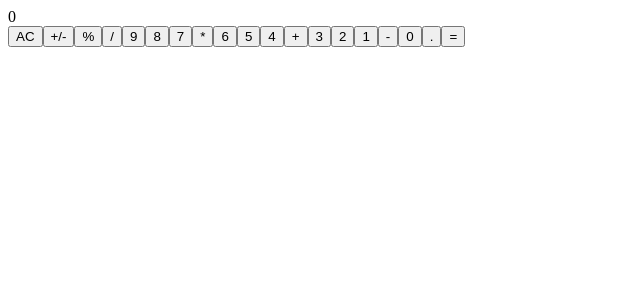
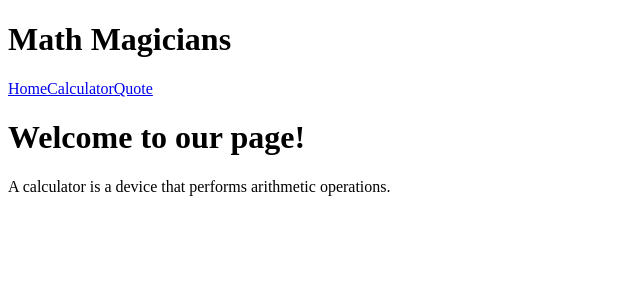
Before and after one commit to Arinpe/Calculator_-React, a React (Create React App) app: page / in a window 1280 px wide. Shown: the top 300 px of the page, without its empty margins (0-640 px from the left). Built offline with nearby package versions, Linux system fonts and the light colour scheme.

Commit message:
Update Milestone 5

```diff
--- a/src/components/App.js
+++ b/src/components/App.js
@@ -1,105 +1,26 @@
-/* eslint-disable no-unused-vars */
-import React, { useState, Component, Fragment } from 'react';
-import ButtonPannel from './ButtonPanel';
-import Display from './Display';
-import Button from './Button';
-import calculate from '../logic/calculate';
+import {
+  Route, BrowserRouter as Router, Switch, Link,
+} from 'react-router-dom';
+import Calculator from './Calculator';
+import Home from './Home';
+import Quote from './Quote';
 
-const buttons = [
-  'AC',
-  '+/-',
-  '%',
-  '/',
-  '9',
-  '8',
-  '7',
-  '*',
-  '6',
-  '5',
-  '4',
-  '+',
-  '3',
-  '2',
-  '1',
-  '-',
-  '0',
-  '.',
-  '=',
-];
-class App extends Component {
-  constructor() {
-    super();
-    this.state = {
-      total: null,
-      prev: '0',
-      next: '0',
-      operator: null,
-    };
-  }
-
-  handledisplay = (prev, next, tot, op) => {
-    let ans;
-    if (tot) {
-      ans = tot;
-    } else if (!op) {
-      ans = prev;
-    } else {
-      ans = next;
-    }
-    return ans;
-  };
-
-  handleClick = e => {
-    const {
-      total, next, operator, prev,
-    } = this.state;
-    const res = calculate(
-      {
-        total,
-        next,
-        operator,
-        prev,
-      },
-      e.target.value,
-    );
-
-    this.setState({
-      ...res,
-    });
-  };
-
-  render() {
-    const {
-      prev, next, total, operator,
-    } = this.state;
-    return (
-      <>
-        <div className="App">
-          <div className="Appcalculator">
-            <Display
-              current={this.handledisplay(prev, next, total, operator)}
-            />
-            <ButtonPannel>
-              {buttons.map(button => {
-                const operators = ['+', '-', '*', '/', '%', 'X²'];
-                const isOperator = operators.includes(button);
-                const isAcBtn = button === 'AC';
-                return (
-                  <Button
-                    onClick={this.handleClick}
-                    key={button}
-                    name={button}
-                    operator={isOperator}
-                    acBtn={isAcBtn}
-                  />
-                );
-              })}
-            </ButtonPannel>
-          </div>
+export default function App() {
+  return (
+    <Router>
+      <div className="nav">
+        <h1 className="logo">Math Magicians</h1>
+        <div className="nav-links">
+          <Link to="/" className="nav-link">Home</Link>
+          <Link to="/calculator" className="nav-link">Calculator</Link>
+          <Link to="/quote" className="nav-link">Quote</Link>
         </div>
-      </>
-    );
-  }
+      </div>
+      <Switch>
+        <Route exact path="/" component={Home} />
+        <Route exact path="/calculator" component={Calculator} />
+        <Route exact path="/quote" component={Quote} />
+      </Switch>
+    </Router>
+  );
 }
-
-export default App;
--- a/src/components/Button.js
+++ b/src/components/Button.js
@@ -1,16 +1,14 @@
 import PropTypes from 'prop-types';
 
 export default function Button({
-  name, operator, actionBtn, onClick,
+  name, onClick, color, wide,
 }) {
   return (
     <button
-      className={`btn ${operator ? 'operatorBtn' : ''} ${
-        actionBtn ? 'actionBtn' : ''
-      }`}
+      className={`btn ${color ? 'operatorBtn' : ''} ${wide ? 'wide' : ''}`}
+      type="button"
       value={name}
       onClick={onClick}
-      type="button"
     >
       {name}
     </button>
@@ -18,13 +16,13 @@ export default function Button({
 }
 
 Button.defaultProps = {
-  operator: false,
-  actionBtn: false,
+  color: null,
+  wide: null,
 };
 
 Button.propTypes = {
   name: PropTypes.string.isRequired,
-  operator: PropTypes.bool,
-  actionBtn: PropTypes.bool,
   onClick: PropTypes.func.isRequired,
+  color: PropTypes.bool,
+  wide: PropTypes.bool,
 };
--- a/src/components/Quote.js
+++ b/src/components/Quote.js
@@ -1,7 +1,8 @@
-const Quote = () => (
-  <p className="quote">
-    “Common sense is calculation applied to life. ”
-    ― Henri Frederic Amiel
-  </p>
-);
-export default Quote;
+export default function Quote() {
+  return (
+    <p className="quote">
+      “Common sense is calculation applied to life. ”
+      ― Henri Frederic Amiel
+    </p>
+  );
+}
--- a/src/components/home.js
+++ b/src/components/home.js
@@ -1,14 +1,12 @@
-import Navbar from './nvbar';
+export default function Home() {
+  return (
+    <div className="home">
+      <h1>Welcome to our page!</h1>
+      <p>
+        <span>A calculator is a device that performs arithmetic operations.</span>
 
-const Home = () => (
-  <>
-    <Navbar />
-    <div>
-      <h1> Welcome to our Page</h1>
-      <p> https://math-magiciansA Web PageMath MagiciansLorem ipsum dolor sit amet, consectetur adipisicing elit, sed do eiusmod tempor incididunt ut labore et dolore magna aliqua. Ut enim ad minim veniam, quis nostrud exercitation ullamco laboris nisi ut aliquip ex ea commodo consequat. Duis aute irure dolor in reprehenderit in voluptate velit esse cillum dolore eu fugiat nulla pariatur. Excepteur sint occaecat cupidatat non proident, sunt in culpa qui o!cia deserunt mollit anim id est laborum. IpsuLorem ipsum dolor sit amet, consectetur adipisicing elit, sed do eiusmod tempor incididunt ut labore et dolore magna aliqua. Ut enim ad minim veniam, quis nostrud exercitation ullamco laboris nisi ut aliquip ex ea commodo consequat. Duis aute irure dolor in reprehenderit in voluptate velit esse cillum dolore eu fugiat nulla pariatur. Excepteur sint occaecat cupidatat non proident, sunt in culpa qui o!cia deserunt mollit anim id est laborum. Ipsu</p>
-      <p> https://math-magiciansA Web PageMath MagiciansLorem ipsum dolor sit amet, consectetur adipisicing elit, sed do eiusmod tempor incididunt ut labore et dolore magna aliqua. Ut enim ad minim veniam, quis nostrud exercitation ullamco laboris nisi ut aliquip ex ea commodo consequat. Duis aute irure dolor in reprehenderit in voluptate velit esse cillum dolore eu fugiat nulla pariatur. Excepteur sint occaecat cupidatat non proident, sunt in culpa qui o!cia deserunt mollit anim id est laborum. IpsuLorem ipsum dolor sit amet, consectetur adipisicing elit, sed do eiusmod tempor incididunt ut labore et dolore magna aliqua. Ut enim ad minim veniam, quis nostrud exercitation ullamco laboris nisi ut aliquip ex ea commodo consequat. Duis aute irure dolor in reprehenderit in voluptate velit esse cillum dolore eu fugiat nulla pariatur. Excepteur sint occaecat cupidatat non proident, sunt in culpa qui o!cia deserunt mollit anim id est laborum. Ipsu</p>
+      </p>
+
     </div>
-  </>
-);
-
-export default Home;
+  );
+}
```
Also changed, not shown: 1 other file (tests, documents, lock files or other folders).
